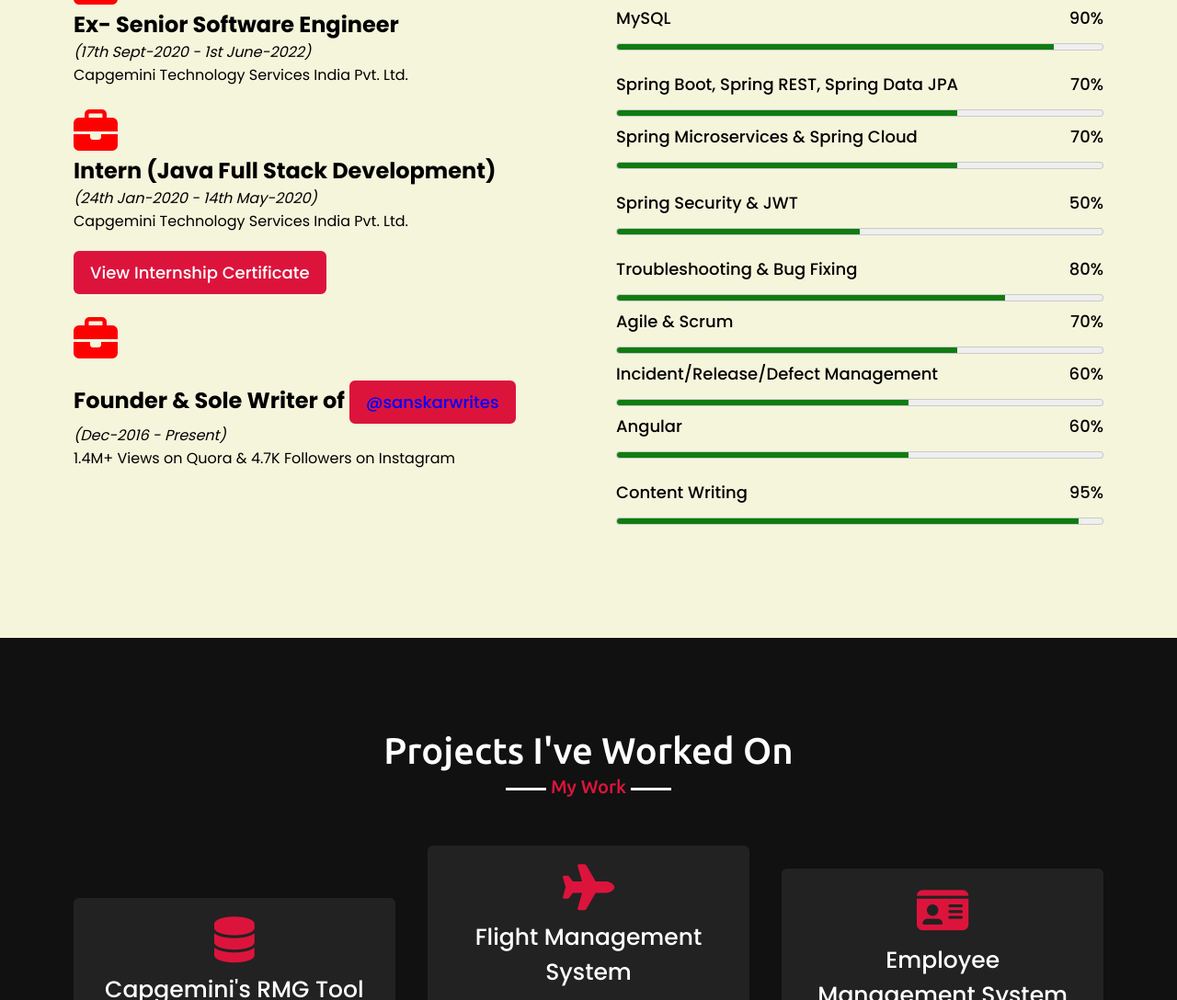
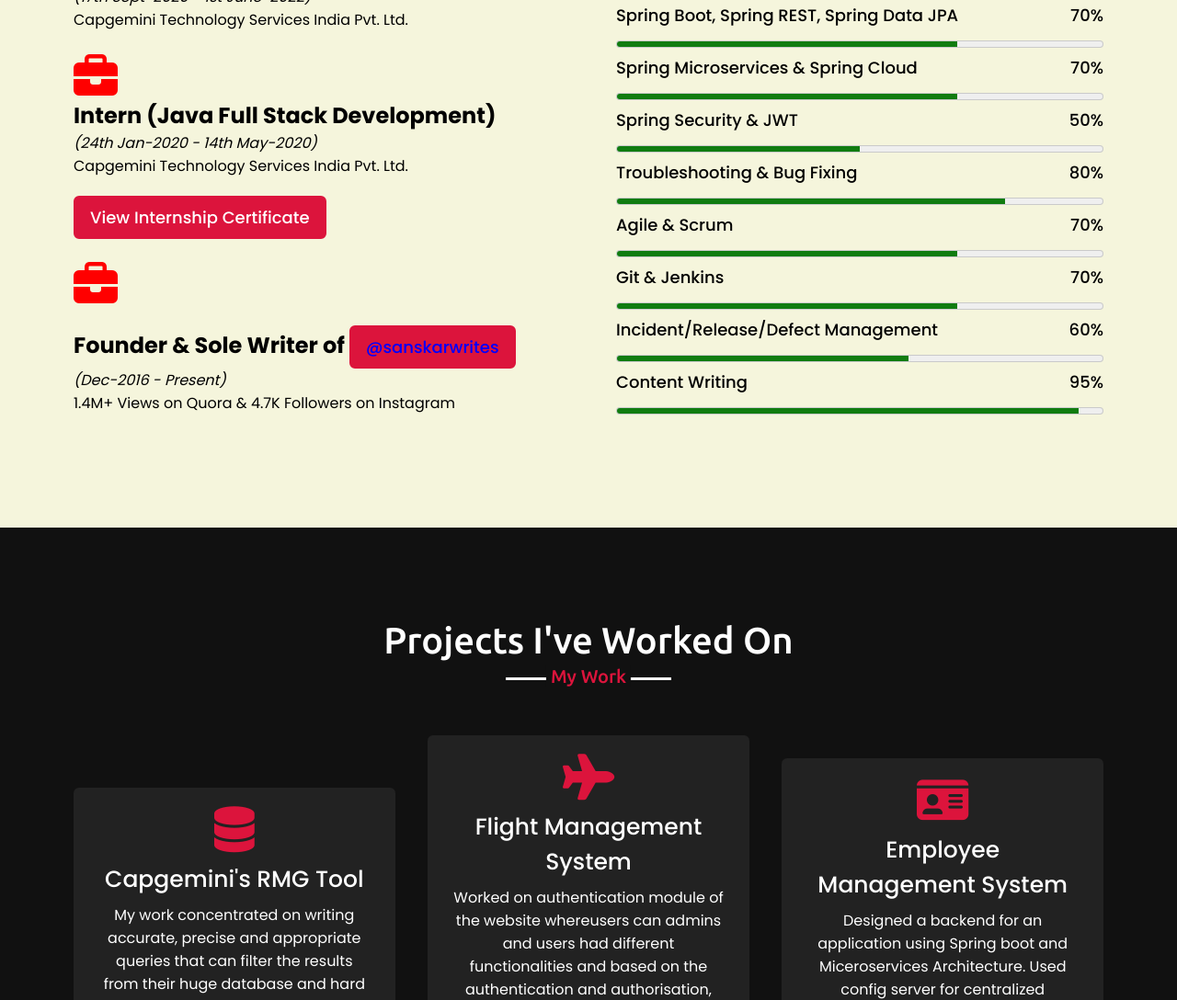
Before and after one commit to mrinalsanskar/mrinalsanskar.github.io, a plain HTML site: page index.html in a window 1280 px wide. Shown: the part 3705-4793 px from the top of the page at 92% size. Drawn offline with nearby package versions, Linux system fonts and the light colour scheme.

Commit message:
Update index.html
Removed div & added skills

```diff
--- a/index.html
+++ b/index.html
@@ -198,35 +198,35 @@
                             <span>90%</span>
                         </div>
                         <meter value="0.9" style="width:100%;"></meter>
-                    </div>
+
                     <div class="bars">
                         <div class="info">
                             <span>CSS</span>
                             <span>50%</span>
                         </div>
                         <meter value="0.5" style="width:100%;"></meter>
-                    </div>
+
                     <div class="bars">
                         <div class="info">
                             <span>JavaScript</span>
                             <span>60%</span>
                         </div>
                         <meter value="0.6" style="width:100%;"></meter>
-                    </div>
+
                     <div class="bars">
                         <div class="info">
                             <span>Java</span>
                             <span>70%</span>
                         </div>
                         <meter value="0.7" style="width:100%;"></meter>
-                    </div>
+
                     <div class="bars">
                         <div class="info">
                             <span>MySQL</span>
                             <span>90%</span>
                         </div>
                         <meter value="0.9" style="width:100%;"></meter>
-                    </div>
+
                     <div class="bars">
                         <div class="info">
                             <span>Spring Boot, Spring REST, Spring Data JPA</span>
@@ -239,7 +239,6 @@
                             <span>70%</span>
                         </div>
                         <meter value="0.7" style="width:100%;"></meter>
-                    </div>
 
                     <div class="bars">
                         <div class="info">
@@ -247,7 +246,6 @@
                             <span>50%</span>
                         </div>
                         <meter value="0.5" style="width:100%;"></meter>
-                    </div>
 <div class="bars">
                         <div class="info">
                             <span>Troubleshooting & Bug Fixing</span>
@@ -260,19 +258,17 @@
                             <span>70%</span>
                         </div>
                         <meter value="0.7" style="width:100%;"></meter>
+        <div class="info">
+                            <span>Git & Jenkins</span>
+                            <span>70%</span>
+                        </div>
+                        <meter value="0.7" style="width:100%;"></meter>
         <div class="bars">
                         <div class="info">
                             <span>Incident/Release/Defect Management</span>
                             <span>60%</span>
                         </div>
                         <meter value="0.6" style="width:100%;"></meter>
-                    <div class="bars">
-                        <div class="info">
-                            <span>Angular</span>
-                            <span>60%</span>
-                        </div>
-                        <meter value="0.6" style="width:100%;"></meter>
-                    </div>
 
                     <div class="bars">
                         <div class="info">
```
